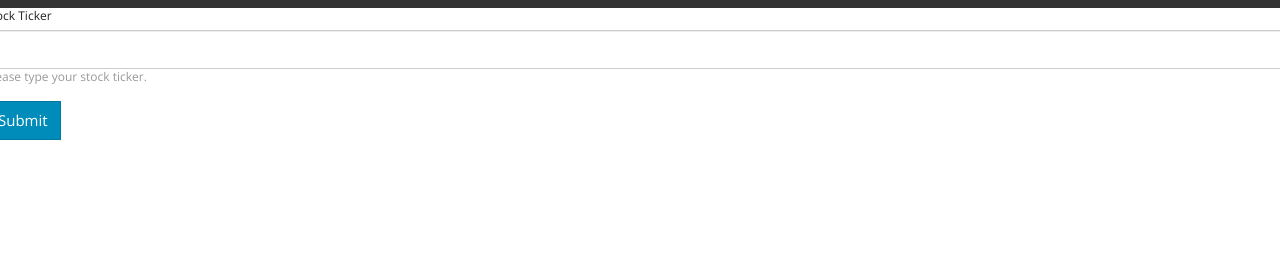
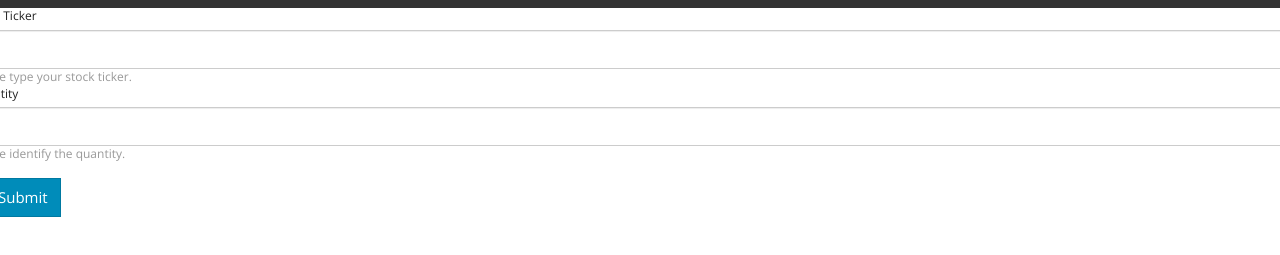
Before and after one commit to UCCoders/PortfolioAnalysisTool, a plain HTML site: page index.html in a window 1280 px wide. Shown: the part 37-292 px from the top of the page. Drawn offline with nearby package versions, Linux system fonts and the light colour scheme.

Commit message:
Update index.html

```diff
--- a/index.html
+++ b/index.html
@@ -21,12 +21,21 @@
         <div>
             <form>
                 <fieldset>
+
                   <div class="form-group">
+<div class="row">
+<div class="col">
                     <label for="ticker">Stock Ticker</label>
                     <input type="text" class="form-control" id="ticker" aria-describedby="tickerHelp">
                     <small id="tickerHelp" class="form-text text-muted">Please type your stock ticker.</small>
                   </div>
-
+<div class="col">
+                    <label for="quantity">Quantity</label>
+                    <input type="number" class="form-control" id="quantity" aria-describedby="quantityHelp">
+                    <small id="quantityHelp" class="form-text text-muted">Please identify the quantity.</small>
+                  </div>
+</div>
+</div>
                   <button type="submit" class="btn btn-primary">Submit</button>
                 </fieldset>
               </form>
```
